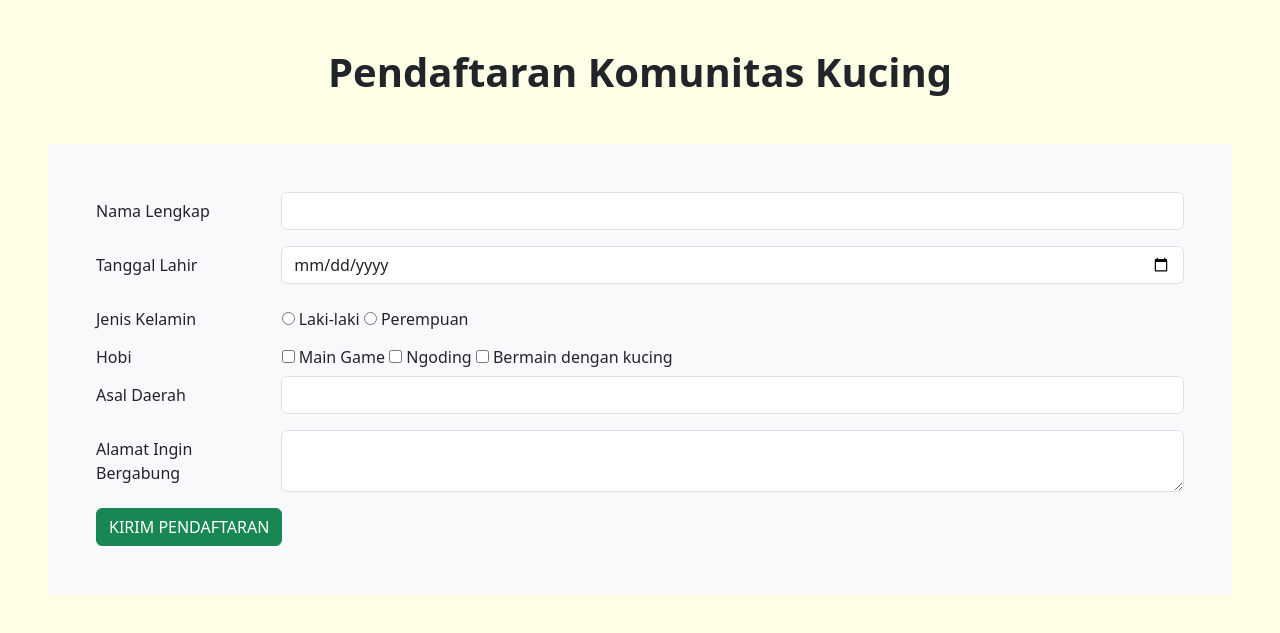
After one commit to akmsy/KomunitasKucing, a PHP site: page /login.php in a window 1280 px wide. The commit adds this page. Shown: the top 633 px of the page. Run offline with PHP 8.4, Linux system fonts and the light colour scheme.

Commit message:
add halaman login

```diff
--- a/index.php
+++ b/index.php
@@ -18,7 +18,7 @@
             <div class="collapse navbar-collapse" id="navbarNavAltMarkup">
                 <div class="navbar-nav">
                     <a class="nav-link" href="index.php">Home</a>
-                    <a class="nav-link" href="daftar.php">Daftar</a>
+                    <a class="nav-link" href="login.php">Daftar</a>
                     <a class="nav-link" href="design.php">Design</a>
                 </div>
             </div>
--- /dev/null
+++ b/login.php
@@ -0,0 +1,57 @@
+<!DOCTYPE html>
+<html lang="en">
+<head>
+    <meta charset="UTF-8">
+    <meta name="viewport" content="width=device-width, initial-scale=1.0">
+    <link href="https://cdn.jsdelivr.net/npm/bootstrap@5.3.8/dist/css/bootstrap.min.css" rel="stylesheet" integrity="sha384-sRIl4kxILFvY47J16cr9ZwB07vP4J8+LH7qKQnuqkuIAvNWLzeN8tE5YBujZqJLB" crossorigin="anonymous">
+    <link rel="stylesheet" href="style.css">
+    <title>Daftar</title>
+</head>
+<body>
+    <div class="hero-section">
+        <h1 class="text-center mt-5 fw-bold">Pendaftaran Komunitas Kucing</h1>
+    </div>
+    <form action="design.php" methode="POST" class="bg-light m-5 p-5">
+        <div class="row mb-3">
+            <label for="nama" class="col-sm-2 col-form-label">Nama Lengkap</label>
+            <div class="col-sm-10">
+                <input type="text" id="nama" name="nama" class="form-control" required>
+            </div>
+        </div>
+
+        <div class="row mb-3">
+            <label for="tglLahir" class="col-sm-2 col-form-label">Tanggal Lahir</label>
+            <div class="col-sm-10">
+                <input type="date" id="tglLahir" name="tglLahir" class="form-control" required>
+            </div>
+        </div>
+
+        <label for="jnsKel" class="col-sm-2 col-form-label">Jenis Kelamin</label>
+        <input type="radio" id="jnsKel" name="jnsKel" value="Laki-laki"> Laki-laki
+        <input type="radio" id="jnsKel" name="jnsKel" value="Perempuan"> Perempuan
+
+        <br>
+
+        <label for="hobi" class="col-sm-2 col-form-label">Hobi</label>
+        <input type="checkbox" name="hobi" id="hobi" value="Main Game"> Main Game
+        <input type="checkbox" name="hobi" id="hobi" value="Ngoding"> Ngoding
+        <input type="checkbox" name="hobi" id="hobi" value="Bermain dengan kucing"> Bermain dengan kucing
+
+        <div class="row mb-3">
+            <label for="asal" class="col-sm-2 col-form-label">Asal Daerah</label>
+            <div class="col-sm-10">
+                <input type="text" name="asal" id="asal" class="form-control">
+            </div>
+        </div>
+
+        <div class="row mb-3">
+            <label for="alamat" class="col-sm-2 col-form-label">Alamat Ingin Bergabung</label>
+            <div class="col-sm-10">
+                <textarea name="alamat" id="alamat" class="form-control"></textarea>
+            </div>
+        </div>
+
+        <button class="btn btn-success btn-center" type="submit" value="kirim">KIRIM PENDAFTARAN</button>
+    </form>
+</body>
+</html>
--- /dev/null
+++ b/style.css
@@ -0,0 +1,3 @@
+body {
+    background-color: rgb(254, 254, 231);
+}
```
